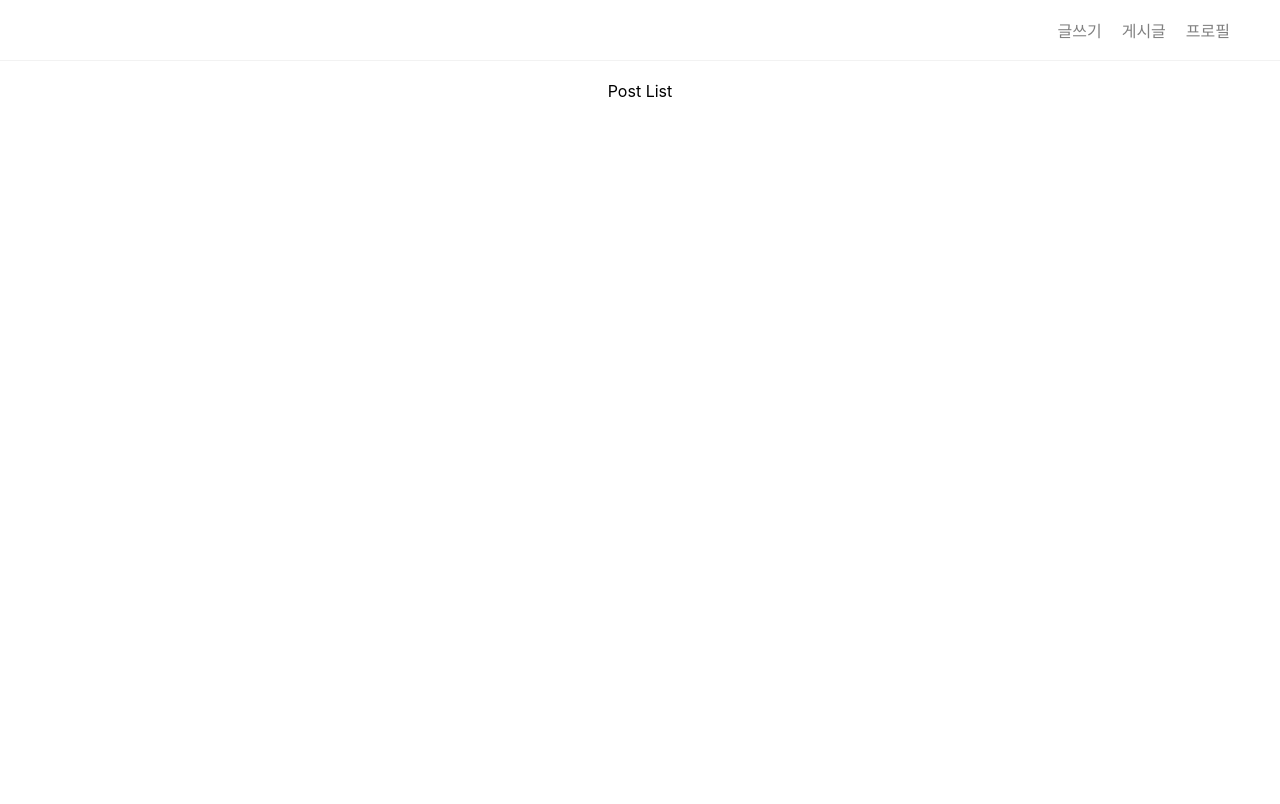
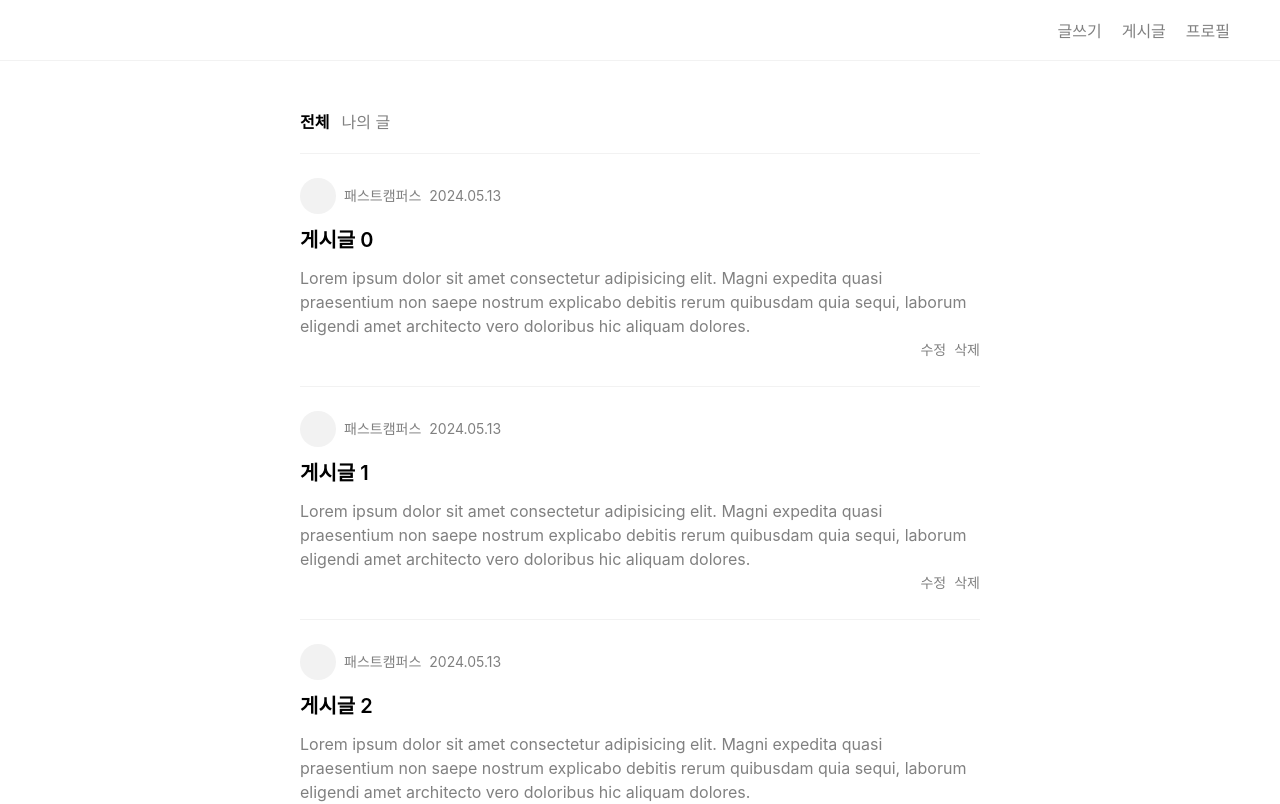
Before and after one commit to Minhee-Jeon/10_FE_projects, a React (Create React App) app in the folder fastcampus-react-blog/: page / in a window 1280 px wide. Shown: the top 804 px of the page. Built offline with nearby package versions, Linux system fonts and the light colour scheme.

Commit message:
[블로그] 홈 컴포넌트 작업

```diff
--- a/fastcampus-react-blog/src/index.css
+++ b/fastcampus-react-blog/src/index.css
@@ -45,9 +45,99 @@
 	gap: 20px;
 }
 
+footer a {
+	margin: 0px 10px;
+	text-decoration: none;
+	color: gray;
+}
+
+footer a:hover,
+footer a:focus {
+	color: black;
+}
+
+/* post navigation */
+.post__navigation {
+	display: flex;
+	gap: 12px;
+	margin: 0 auto;
+	max-width: 680px;
+	font-size: 16px;
+	color: gray;
+	cursor: pointer;
+	padding: 48px 20px 0px 20px;
+}
+
+.post__navigation--active {
+	color: black;
+	font-weight: 600;
+}
+
 /* post list */
-.post-list {
+.post__list {
 	min-height: 90vh;
 	padding: 20px 40px;
 	text-align: center;
+	max-width: 680px;
+	margin: 0 auto;
+	text-align: left;
+	line-height: 24px;
 }
+
+.post__list a {
+	text-decoration: none;
+	color: black;
+}
+
+.post__box {
+	padding-top: 24px;
+	padding-bottom: 24px;
+	border-top: 1px solid #f2f2f2;
+}
+
+.post__profile-box {
+	display: flex;
+	gap: 8px;
+	font-size: 14px;
+	align-items: center;
+}
+
+.post__profile {
+	width: 36px;
+	height: 36px;
+	background-color: #f2f2f2;
+	border-radius: 50%;
+}
+
+.post__date,
+.post__author-name {
+	color: gray;
+}
+
+.post__title {
+	font-size: 20px;
+	font-weight: 600;
+	margin: 14px 0px;
+}
+
+.post__text {
+	color: gray;
+	font-size: 16px;
+}
+
+.post__util-box {
+	display: flex;
+	gap: 8px;
+	flex-direction: row-reverse;
+	font-size: 14px;
+	color: gray;
+}
+
+.post__delete:hover,
+.post__delete:focus {
+	color: black;
+}
+.post__edit:hover,
+.post__edit:focus {
+	color: black;
+}
--- a/fastcampus-react-blog/src/pages/home/index.tsx
+++ b/fastcampus-react-blog/src/pages/home/index.tsx
@@ -10,11 +10,37 @@
 					<Link to="/profile">프로필</Link>
 				</div>
 			</header>
-			<div className="post-list">Post List</div>
+			<div className="post__navigation">
+				<div className="post__navigation--active">전체</div>
+				<div>나의 글</div>
+			</div>
+			<div className="post__list">
+				{[...Array(10)].map((_, index) => (
+					<div key={index} className="post__box">
+						<Link to={`/posts/${index}`}>
+							<div className="post__profile-box">
+								<div className="post__profile" />
+								<div className="post__author-name">패스트캠퍼스</div>
+								<div className="post__date">2024.05.13</div>
+							</div>
+							<div className="post__title">게시글 {index}</div>
+							<div className="post__text">
+								Lorem ipsum dolor sit amet consectetur adipisicing elit. Magni expedita quasi
+								praesentium non saepe nostrum explicabo debitis rerum quibusdam quia sequi, laborum
+								eligendi amet architecto vero doloribus hic aliquam dolores.
+							</div>
+							<div className="post__util-box">
+								<div className="post__delete">삭제</div>
+								<div className="post__edit">수정</div>
+							</div>
+						</Link>
+					</div>
+				))}
+			</div>
 			<footer>
-				<div>Menu 1</div>
-				<div>Menu 2</div>
-				<div>Menu 3</div>
+				<Link to="/posts/new">글쓰기</Link>
+				<Link to="/posts">게시글</Link>
+				<Link to="/profile">프로필</Link>
 			</footer>
 		</>
 	);
```
